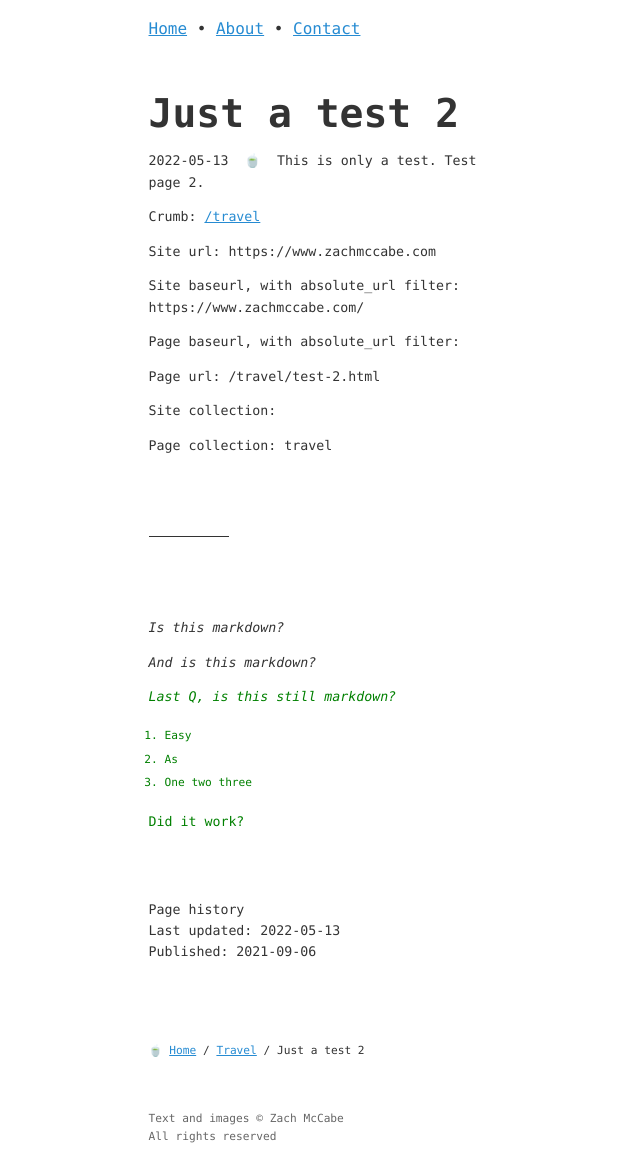
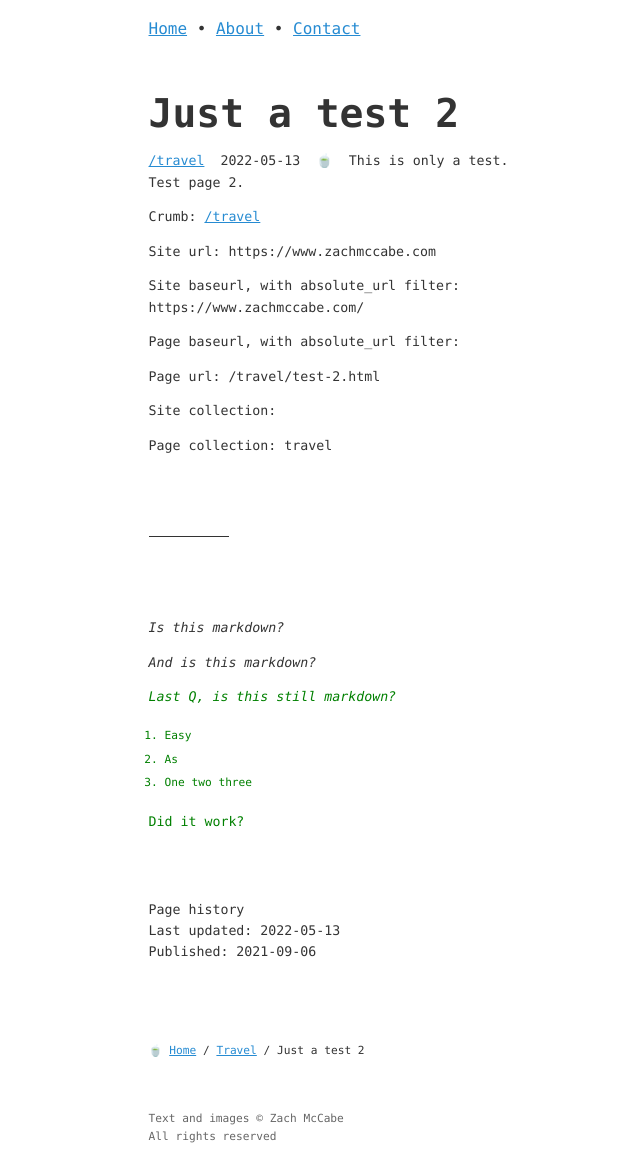
Before and after one commit to zachmccabe/zachmccabe.github.io, a Jekyll site: the page built from _travel/test-2.md, in a window 1280 px wide. Shown: the whole page, without its empty margins (186-826 px from the left). Built offline with Jekyll 4.4.1, drawn with Linux system fonts in a browser that asks for light colours.

Commit message:
Update kao_midnite_3.html

```diff
--- a/_layouts/kao_midnite_3.html
+++ b/_layouts/kao_midnite_3.html
@@ -24,7 +24,7 @@
 <h1 id="{{ page.title }}">{{ page.title }}</h1>
 </header>
 <main>
-{%- if page.lede == "print" -%}<p>{%- include print_update.html -%}&nbsp;&nbsp;{%- include emoji_collection_switch.html -%}&nbsp;&nbsp;{{ page.description }}</p>{%- endif -%}
+{%- if page.lede == "print" -%}<p>{%- include breadcrumbs_collection_only.html -%}&nbsp;&nbsp;{%- include print_update.html -%}&nbsp;&nbsp;{%- include emoji_collection_switch.html -%}&nbsp;&nbsp;{{ page.description }}</p>{%- endif -%}
 {{ content }}
 {%- if page.lede and page.update -%}{% include print_history.html %}{%- endif -%}
 {%- if page.collection -%}<p class="breadbox"><nav class="breadcrumbs">{%- include emoji_collection_switch.html -%}&nbsp;{%- include breadcrumbs.html -%}</nav></p>{%- endif -%}
```
